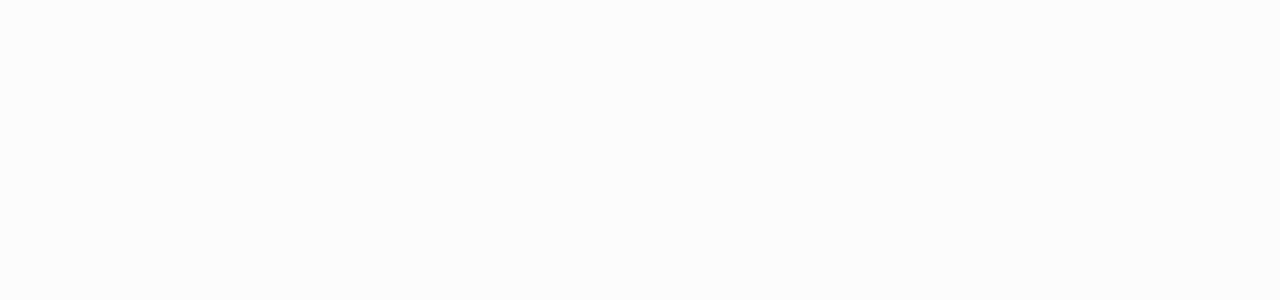
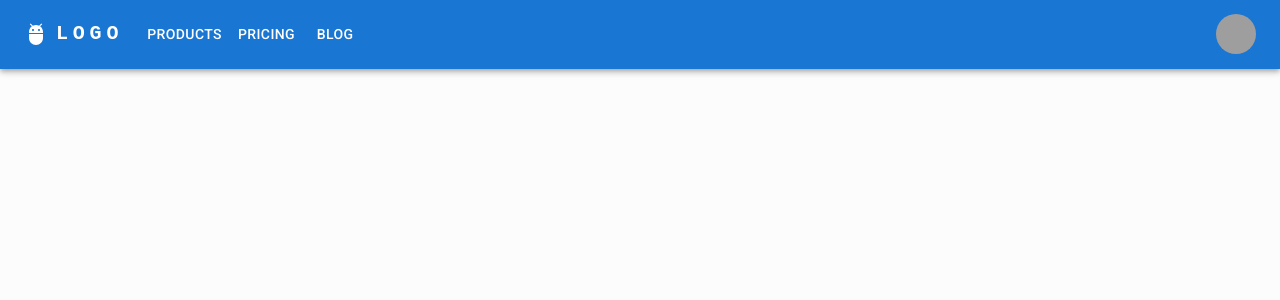
Before and after one commit to MohammadAtikurRahman/my-app, a React (Create React App) app: page / in a window 1280 px wide. Shown: the top 300 px of the page. Built offline with nearby package versions, Linux system fonts and the light colour scheme; grey boxes are pictures that could not be loaded.

Commit message:
appbarAdded

```diff
--- a/src/components/Home.jsx
+++ b/src/components/Home.jsx
@@ -1,11 +1,162 @@
-function Home() {
-    return (
-      <div>
+import * as React from 'react';
+import AppBar from '@mui/material/AppBar';
+import Box from '@mui/material/Box';
+import Toolbar from '@mui/material/Toolbar';
+import IconButton from '@mui/material/IconButton';
+import Typography from '@mui/material/Typography';
+import Menu from '@mui/material/Menu';
+import MenuIcon from '@mui/icons-material/Menu';
+import Container from '@mui/material/Container';
+import Avatar from '@mui/material/Avatar';
+import Button from '@mui/material/Button';
+import Tooltip from '@mui/material/Tooltip';
+import MenuItem from '@mui/material/MenuItem';
+import AdbIcon from '@mui/icons-material/Adb';
 
-        Home
+const pages = ['Products', 'Pricing', 'Blog'];
+const settings = ['Profile', 'Account', 'Dashboard', 'Logout'];
 
-      </div>
-    );
-  }
+const Home = () => {
+  const [anchorElNav, setAnchorElNav] = React.useState(null);
+  const [anchorElUser, setAnchorElUser] = React.useState(null);
 
-  export default Home;
+  const handleOpenNavMenu = (event) => {
+    setAnchorElNav(event.currentTarget);
+  };
+  const handleOpenUserMenu = (event) => {
+    setAnchorElUser(event.currentTarget);
+  };
+
+  const handleCloseNavMenu = () => {
+    setAnchorElNav(null);
+  };
+
+  const handleCloseUserMenu = () => {
+    setAnchorElUser(null);
+  };
+
+  return (
+    <AppBar position="absolute">
+      <Container maxWidth="xl">
+        <Toolbar disableGutters>
+          <AdbIcon sx={{ display: { xs: 'none', md: 'flex' }, mr: 1 }} />
+          <Typography
+            variant="h6"
+            noWrap
+            component="a"
+            href="/"
+            sx={{
+              mr: 2,
+              display: { xs: 'none', md: 'flex' },
+              fontFamily: 'monospace',
+              fontWeight: 700,
+              letterSpacing: '.3rem',
+              color: 'inherit',
+              textDecoration: 'none',
+            }}
+          >
+            LOGO
+          </Typography>
+
+          <Box sx={{ flexGrow: 1, display: { xs: 'flex', md: 'none' } }}>
+            <IconButton
+              size="large"
+              aria-label="account of current user"
+              aria-controls="menu-appbar"
+              aria-haspopup="true"
+              onClick={handleOpenNavMenu}
+              color="inherit"
+            >
+              <MenuIcon />
+            </IconButton>
+            <Menu
+              id="menu-appbar"
+              anchorEl={anchorElNav}
+              anchorOrigin={{
+                vertical: 'bottom',
+                horizontal: 'left',
+              }}
+              keepMounted
+              transformOrigin={{
+                vertical: 'top',
+                horizontal: 'left',
+              }}
+              open={Boolean(anchorElNav)}
+              onClose={handleCloseNavMenu}
+              sx={{
+                display: { xs: 'block', md: 'none' },
+              }}
+            >
+              {pages.map((page) => (
+                <MenuItem key={page} onClick={handleCloseNavMenu}>
+                  <Typography textAlign="center">{page}</Typography>
+                </MenuItem>
+              ))}
+            </Menu>
+          </Box>
+          <AdbIcon sx={{ display: { xs: 'flex', md: 'none' }, mr: 1 }} />
+          <Typography
+            variant="h5"
+            noWrap
+            component="a"
+            href=""
+            sx={{
+              mr: 2,
+              display: { xs: 'flex', md: 'none' },
+              flexGrow: 1,
+              fontFamily: 'monospace',
+              fontWeight: 700,
+              letterSpacing: '.3rem',
+              color: 'inherit',
+              textDecoration: 'none',
+            }}
+          >
+            LOGO
+          </Typography>
+          <Box sx={{ flexGrow: 1, display: { xs: 'none', md: 'flex' } }}>
+            {pages.map((page) => (
+              <Button
+                key={page}
+                onClick={handleCloseNavMenu}
+                sx={{ my: 2, color: 'white', display: 'block' }}
+              >
+                {page}
+              </Button>
+            ))}
+          </Box>
+
+          <Box sx={{ flexGrow: 0 }}>
+            <Tooltip title="Open settings">
+              <IconButton onClick={handleOpenUserMenu} sx={{ p: 0 }}>
+                <Avatar alt="Remy Sharp" src="/static/images/avatar/2.jpg" />
+              </IconButton>
+            </Tooltip>
+            <Menu
+              sx={{ mt: '45px' }}
+              id="menu-appbar"
+              anchorEl={anchorElUser}
+              anchorOrigin={{
+                vertical: 'top',
+                horizontal: 'right',
+              }}
+              keepMounted
+              transformOrigin={{
+                vertical: 'top',
+                horizontal: 'right',
+              }}
+              open={Boolean(anchorElUser)}
+              onClose={handleCloseUserMenu}
+            >
+              {settings.map((setting) => (
+                <MenuItem key={setting} onClick={handleCloseUserMenu}>
+                  <Typography textAlign="center">{setting}</Typography>
+                </MenuItem>
+              ))}
+            </Menu>
+          </Box>
+        </Toolbar>
+      </Container>
+    </AppBar>
+  );
+};
+export default Home;
```
